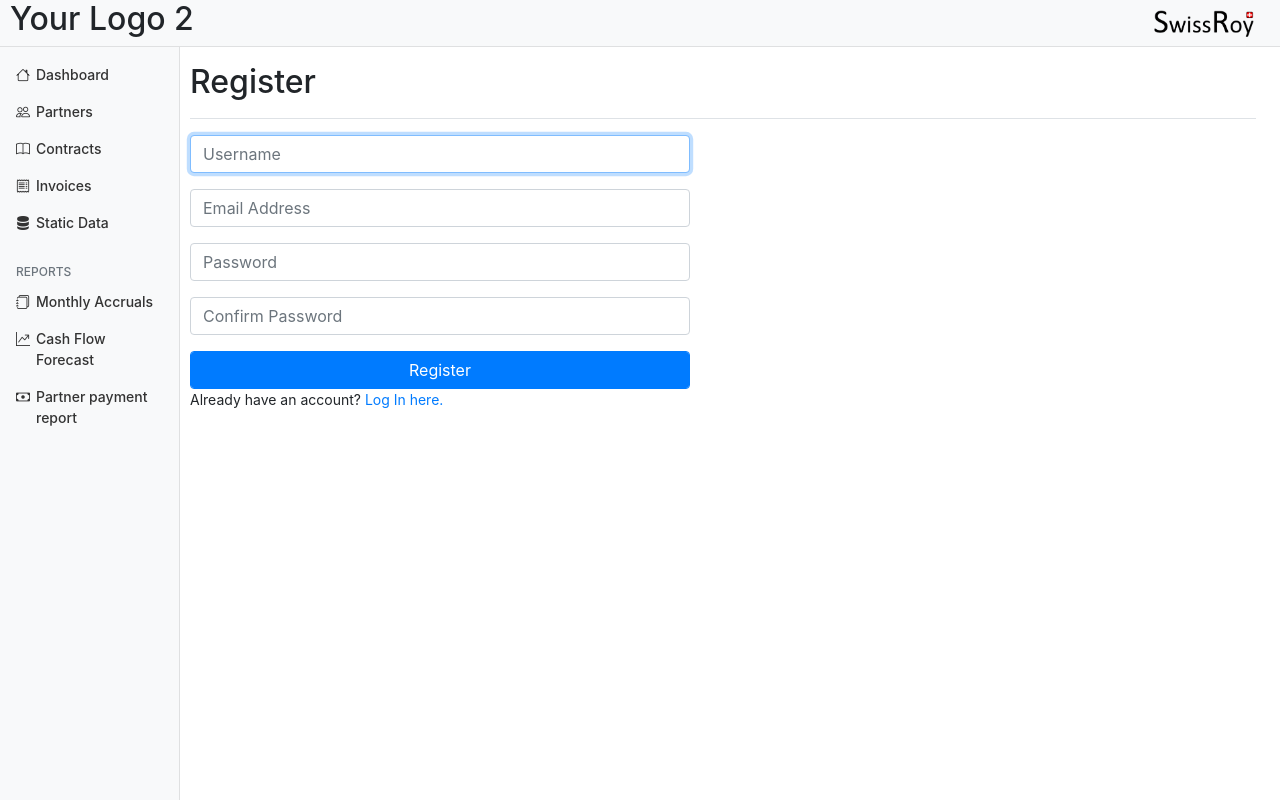
After one commit to pierremaisonnave/adaptive, a Django app: page /register in a window 1280 px wide. The commit adds this page. Run offline with Django 3.2, Linux system fonts and the light colour scheme; parts of the project's set-up code (start-up, migrations or seed data) failed here and were passed over; some libraries are stand-ins or nearby versions.

Commit message:
Security User

```diff
--- a/royalty/settings/base.py
+++ b/royalty/settings/base.py
@@ -45,13 +45,10 @@ INSTALLED_APPS = [
     'django.contrib.contenttypes',
     'django.contrib.sessions',
     'django.contrib.messages',
-
     'django.contrib.staticfiles',
-
 
     'whitenoise.runserver_nostatic',
     'royalty_app',
-
 
 ]
 
@@ -96,7 +93,7 @@ DATABASES = {
         'NAME': BASE_DIR / 'db.sqlite3',
     }
 }
-
+AUTH_USER_MODEL = 'royalty_app.User'
 
 # Password validation
 # https://docs.djangoproject.com/en/3.1/ref/settings/#auth-password-validators
--- a/royalty_app/models.py
+++ b/royalty_app/models.py
@@ -1,5 +1,9 @@
 from django.contrib.auth.models import AbstractUser
 from django.db import models
+
+
+class User(AbstractUser):
+    pass
 
 class Payment_type(models.Model):
     payment_type = models.CharField(max_length=100)
--- a/royalty_app/templates/royalty_app/invoices.html
+++ b/royalty_app/templates/royalty_app/invoices.html
@@ -206,7 +206,6 @@
 
 
     </main>
-  </div>
-  </div>
+
 
 {% endblock %}
--- a/royalty_app/templates/royalty_app/layout.html
+++ b/royalty_app/templates/royalty_app/layout.html
@@ -36,17 +36,25 @@
       <ul class="navbar-nav px-3"  style="display: grid; grid-template-columns:auto auto auto" id="nav-top">
 
 
-        <!--{% if user.is_authenticated %}-->
+        {% if user.is_authenticated %}
 
-          <li class="nav-item text-nowrap"  style=" margin: auto;">
 
-            <!--<a class="nav-link" >{{ user.name }} </a>-->
-          </li>
+          <div style="width: 100%; padding:10px;">
 
-          <li class="nav-item text-nowrap"  style=" margin: auto;" >
-            <a class="nav-link"  href=""  > </a>
-          </li>
-        <!--{% endif %} -->
+              <div  class="comboTreeInputWrapper" dd_id="user">
+                <span   class="justAnInputBox comboTreeInputBox" id="displayed_item_name_user" dd_id="user">{{ user.username }} session  </span>
+              </div>
+              <div  class="comboTreeDropDownContainer" id="dropdown_user" style="display: none;">
+
+                <li style="display: block;" class="item_single_select" dd_id="user">
+                  <span class="bi bi-box-arrow-right"></span><a  href="{% url 'logout' %}"  > logout</a>
+                </li>
+
+              </div>
+            </div>
+
+
+        {% endif %}
 
         <li class="nav-item text-nowrap" >
           <img src="{% static 'royalty_app/logo_me.png' %}" style="width: 100px; margin-left: 10px;  margin-right: 10px;" >
@@ -128,7 +136,9 @@
         </nav>
       </div>
     </div>
+
     {% block content %}{% endblock %}
+
         <!--{% if user.is_authenticated %}
 
 
--- a/royalty_app/templates/royalty_app/partners.html
+++ b/royalty_app/templates/royalty_app/partners.html
@@ -78,7 +78,6 @@
                   <input type="text"   hidden id="hidden_item_code_new_payment">
                 </div>
                 <div  class="comboTreeDropDownContainer" id="dropdown_new_payment" style="display: none;">
-                  <input  type="text" class="multiplesFilter" placeholder="Type to filter" dd_id="new_payment" >
                     <ul  >
                       {% for payment_type in payment_type_list %}
                         <li style="display: block;" class="item_single_select" dd_id="new_payment">
--- /dev/null
+++ b/royalty_app/templates/royalty_app/register.html
@@ -0,0 +1,50 @@
+{% extends "royalty_app/layout.html" %}
+{% block content %}
+
+
+  <main role="main" class="col-md-9  col-lg-10 pt-3 px-4">
+      <div class="d-flex justify-content-between flex-wrap flex-md-nowrap align-items-center pb-2 mb-3 border-bottom">
+        <h1 class="h2">Register</h1>
+
+      </div>
+      <h4></h4>
+  <!----------------------------------------------------------------------------->
+  <!----------------------------Main table-------------------------------->
+  <!----------------------------------------------------------------------------->
+  {% if message %}
+  <div>{{ message }}</div>
+  {% endif %}
+  {% if password_warning_list %}
+      {% for mess in password_warning_list %}
+        <div>{{ mess }}</div>
+        {% endfor %}
+  {% endif %}
+  <form action="{% url 'register' %}" method="post" style="max-width:500px">
+    {% csrf_token %}
+    <div class="form-group">
+        <input class="form-control" autofocus type="text" name="username" placeholder="Username">
+    </div>
+    <div class="form-group">
+        <input class="form-control" type="email" name="email" placeholder="Email Address">
+    </div>
+    <div class="form-group">
+        <input class="form-control" type="password" name="password" placeholder="Password">
+    </div>
+    <div class="form-group">
+        <input class="form-control" type="password" name="confirmation" placeholder="Confirm Password">
+    </div>
+    <input class="btn btn-primary form-control" type="submit" value="Register">
+    <input type="hidden" name="next" value="{{ request.GET.next }}"/>
+    </form>
+
+    Already have an account? <a href="{% url 'login' %}">Log In here.</a>
+
+</main>
+
+
+{% load static %}
+<script src="{% static 'royalty_app/region.js'%}"></script>
+<link rel="stylesheet" href="{% static 'royalty_app/style.css'%}">
+
+
+{% endblock %}
--- a/royalty_app/urls.py
+++ b/royalty_app/urls.py
@@ -5,7 +5,10 @@ from . import views
 urlpatterns = [
   # /
   path('', views.home, name='home'),
-
+  path("login", views.login_page, name="login"),
+  path("login_view", views.login_view, name="login_view"),
+  path("register", views.register, name="register"),
+  path("logout", views.logout_view, name="logout"),
   #pages
 
   path('partners', views.partners, name='partners'),
--- a/royalty_app/views.py
+++ b/royalty_app/views.py
@@ -9,7 +9,7 @@ from .models import (Invoice,Country,Partner,Region,Payment_type,Brand,
   Payment_structure,Contract,Contract_partner,Rule,Tranche,
   Periodicity_cat,Fx,Sales_breakdown_item,Sales_breakdown_per_contract,Sales_breakdown_item,
   File,Sale, Rule_calc,Periodicity_cat,Consolidation_currency,Cash_flow,Detail,Gls,Conso,Wht,Sales_breakdown_for_contract_report,
-  Contract_file,Month_table)
+  Contract_file,Month_table,User)
 from django.views.decorators.csrf import csrf_exempt
 import pandas as pd
 import numpy as np
@@ -17,68 +17,149 @@ import json
 import sqlite3
 from io import BytesIO
 from django.db.models import ProtectedError
-
-# for MySql impot : https://www.dataquest.io/blog/sql-insert-tutorial/
-
 import django_excel as excel
 import pyexcel as p
 
-
-
+from django.contrib.auth import authenticate, login , logout
+from django.contrib.auth.decorators import login_required
+from django.db import IntegrityError
+from django.contrib.auth import password_validation
+
+
+def login_view(request):
+    if request.method == "POST":
+
+        # Attempt to sign user in
+        username = request.POST["username"]
+        password = request.POST["password"]
+        user = authenticate(request, username=username, password=password)
+
+        # Check if authentication successful
+        if user is not None:
+          login(request, user)
+          redirect=request.POST.get('next')
+          if redirect=="":
+            redirect="/"
+          return HttpResponseRedirect(redirect)
+          # If the user clicked on "Partner", and if he is not logged in, he is automatically redirected t
+          #..on the loggin page thanks to the "login_required", the login page keeps tracks of the original URL
+          #i.e. "/login?next=/partners"- In order for the user to be directed on the "Partner" page rigth after entering the password
+          #we must utilise request.POST.get('next')
+
+        else:
+          return render(request, "royalty_app/login.html", {
+              "message": "Invalid username and/or password."
+          })
+    else:
+        return render(request, "royalty_app/login.html")
+
+def login_page(request):
+  return render(request, "royalty_app/login.html")
+def register_page(request):
+  return render(request, "royalty_app/register.html")
+
+
+def register(request):
+  if request.method == "POST":
+    username = request.POST["username"]
+    email = request.POST["email"]
+
+    # Ensure password matches confirmation
+    password = request.POST["password"]
+    confirmation = request.POST["confirmation"]
+    if password != confirmation:
+        return render(request, "royalty_app/register.html", {
+            "message": "Passwords must match."
+        })
+    if User.objects.filter(email=email):
+        return render(request, "royalty_app/register.html", {
+            "message": "Email already exists"
+        })
+    try:
+
+      password_validation.validate_password(password, request)
+    except Exception as e:
+
+      return render(request, "royalty_app/register.html",{
+        "password_warning_list":e }
+        )
+
+    # Attempt to create new user
+    try:
+        user = User.objects.create_user(username, email, password)
+        user.save()
+    except IntegrityError:
+        return render(request, "royalty_app/register.html", {
+            "message": "Username already taken."
+        })
+    login(request, user)
+    return HttpResponseRedirect(reverse('home'))
+  else:
+    return render(request, "royalty_app/register.html")
+
+
+
+
+def logout_view(request):
+  logout(request)
+  return HttpResponseRedirect(reverse("home"))
+
+
+
+@login_required(login_url='/login')
 def home(request):
 
-
-  #---------------calculation for Accruals graph------------
-  current_year=datetime.now().year
-  year_list=File.objects.filter(file_type="accruals").values_list('acc_year')
-  year_list=list(dict.fromkeys(year_list))
-  year_list=[int(y[0]) for y in year_list]
-  #if the current year does not exist, insert it in the list
-  if current_year not in year_list:
-    year_list.append(current_year)
-  year_list.sort()
-
-  consolidation_currency=Consolidation_currency.objects.all().first()
-  contract_list=Contract.objects.all()
-  contract_id_list=contract_list.values_list('id')
-  contract_id_list=[c[0] for c in contract_id_list]
-
-
-  result=chart_accruals(current_year,contract_id_list)
-  labels=result[0]
-  data_accruals=result[1]
-  data_roy_ytd=result[2]
-
-  result=chart_accruals(current_year-1,contract_id_list)
-  data_accruals_last_year=result[1]
-  data_roy_ytd_last_year=result[2]
-
- #---------------calculation for CFF graph------------
-  CFF_report_list=File.objects.filter(file_type="cash_forecast").order_by('-id')[:30]
-  #Get the list of cash flow report, and select the latest
-  if not CFF_report_list :
-    CFF_report_id=0
-    year_list_cash_forecast=[current_year]
-  else:
-    CFF_report=CFF_report_list.first()
-    CFF_report_id=CFF_report.id
-
-
-  #get the currency list from the contract
-  currency_list=contract_list.values_list('contract_currency')
-  currency_list=list(dict.fromkeys(currency_list))
-  currency_list=[str(c[0]) for c in currency_list]
-
-  #get the label, data as well as the
-  result=chart_cash_forecast(CFF_report_id,currency_list,current_year)
-  labels_cash_forecast=result[0]
-  data_cash_forecast=result[1]
-  year_list_cash_forecast=result[2]
-
-  result=chart_cash_forecast(CFF_report_id,currency_list,current_year-1)
-  data_cash_forecast_last_year=result[1]
-
-  return render(request, 'royalty_app/home.html', {"CFF_report_list":CFF_report_list,"CFF_report_id":CFF_report_id,"currency_list":currency_list,"year_list_cash_forecast":year_list_cash_forecast,"data_cash_forecast_last_year":data_cash_forecast_last_year,"data_cash_forecast":data_cash_forecast,"labels_cash_forecast":labels_cash_forecast,"data_accruals_last_year":data_accruals_last_year,"data_roy_ytd_last_year":data_roy_ytd_last_year,"contract_id_list":contract_id_list,"contract_list":contract_list,"consolidation_currency":consolidation_currency,"labels":labels,"data_accruals":data_accruals,"data_roy_ytd":data_roy_ytd,"year_list":year_list,"current_year":current_year})
+    #---------------calculation for Accruals graph------------
+    current_year=datetime.now().year
+    year_list=File.objects.filter(file_type="accruals").values_list('acc_year')
+    year_list=list(dict.fromkeys(year_list))
+    year_list=[int(y[0]) for y in year_list]
+    #if the current year does not exist, insert it in the list
+    if current_year not in year_list:
+      year_list.append(current_year)
+    year_list.sort()
+
+    consolidation_currency=Consolidation_currency.objects.all().first()
+    contract_list=Contract.objects.all()
+    contract_id_list=contract_list.values_list('id')
+    contract_id_list=[c[0] for c in contract_id_list]
+
+
+    result=chart_accruals(current_year,contract_id_list)
+    labels=result[0]
+    data_accruals=result[1]
+    data_roy_ytd=result[2]
+
+    result=chart_accruals(current_year-1,contract_id_list)
+    data_accruals_last_year=result[1]
+    data_roy_ytd_last_year=result[2]
+
+  #---------------calculation for CFF graph------------
+    CFF_report_list=File.objects.filter(file_type="cash_forecast").order_by('-id')[:30]
+    #Get the list of cash flow report, and select the latest
+    if not CFF_report_list :
+      CFF_report_id=0
+      year_list_cash_forecast=[current_year]
+    else:
+      CFF_report=CFF_report_list.first()
+      CFF_report_id=CFF_report.id
+
+
+    #get the currency list from the contract
+    currency_list=contract_list.values_list('contract_currency')
+    currency_list=list(dict.fromkeys(currency_list))
+    currency_list=[str(c[0]) for c in currency_list]
+
+    #get the label, data as well as the
+    result=chart_cash_forecast(CFF_report_id,currency_list,current_year)
+    labels_cash_forecast=result[0]
+    data_cash_forecast=result[1]
+    year_list_cash_forecast=result[2]
+
+    result=chart_cash_forecast(CFF_report_id,currency_list,current_year-1)
+    data_cash_forecast_last_year=result[1]
+
+    return render(request, 'royalty_app/home.html', {"CFF_report_list":CFF_report_list,"CFF_report_id":CFF_report_id,"currency_list":currency_list,"year_list_cash_forecast":year_list_cash_forecast,"data_cash_forecast_last_year":data_cash_forecast_last_year,"data_cash_forecast":data_cash_forecast,"labels_cash_forecast":labels_cash_forecast,"data_accruals_last_year":data_accruals_last_year,"data_roy_ytd_last_year":data_roy_ytd_last_year,"contract_id_list":contract_id_list,"contract_list":contract_list,"consolidation_currency":consolidation_currency,"labels":labels,"data_accruals":data_accruals,"data_roy_ytd":data_roy_ytd,"year_list":year_list,"current_year":current_year})
 
 
 
@@ -274,7 +355,7 @@ def chart_accruals(year,contract_id_list):
     data_roy_ytd=[ d[3] for d in datas]
   return [labels, data_accruals,data_roy_ytd]
   #-----------------------------------
-
+@login_required(login_url='/login')
 def partners(request):
 
 
```
Also changed, not shown: royalty_app/admin.py (+7 -2 lines), royalty_app/templates/royalty_app/login.html (added, +41 -0 lines), royalty_app/migrations/0001_initial.py, royalty_app/migrations/0002_auto_20210710_1709.py (deleted), royalty_app/migrations/0003_alter_file_acc_year.py (deleted), royalty_app/migrations/0004_alter_invoice_year.py (deleted), royalty_app/migrations/0005_alter_contract_file_upload.py (deleted).
